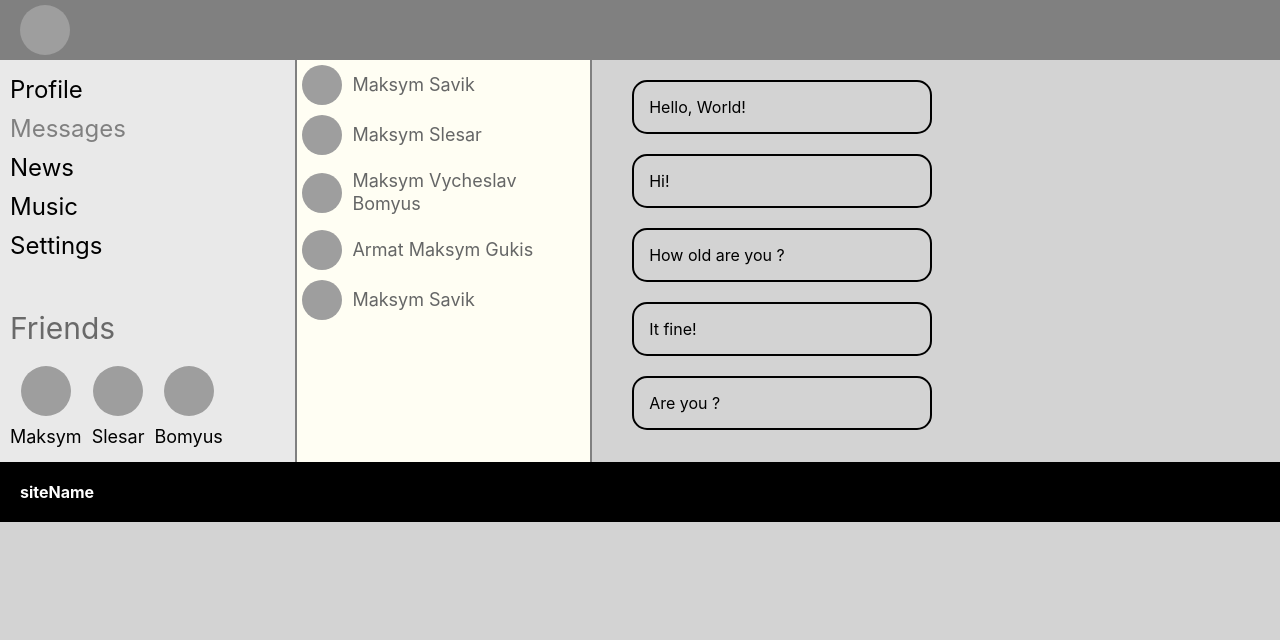
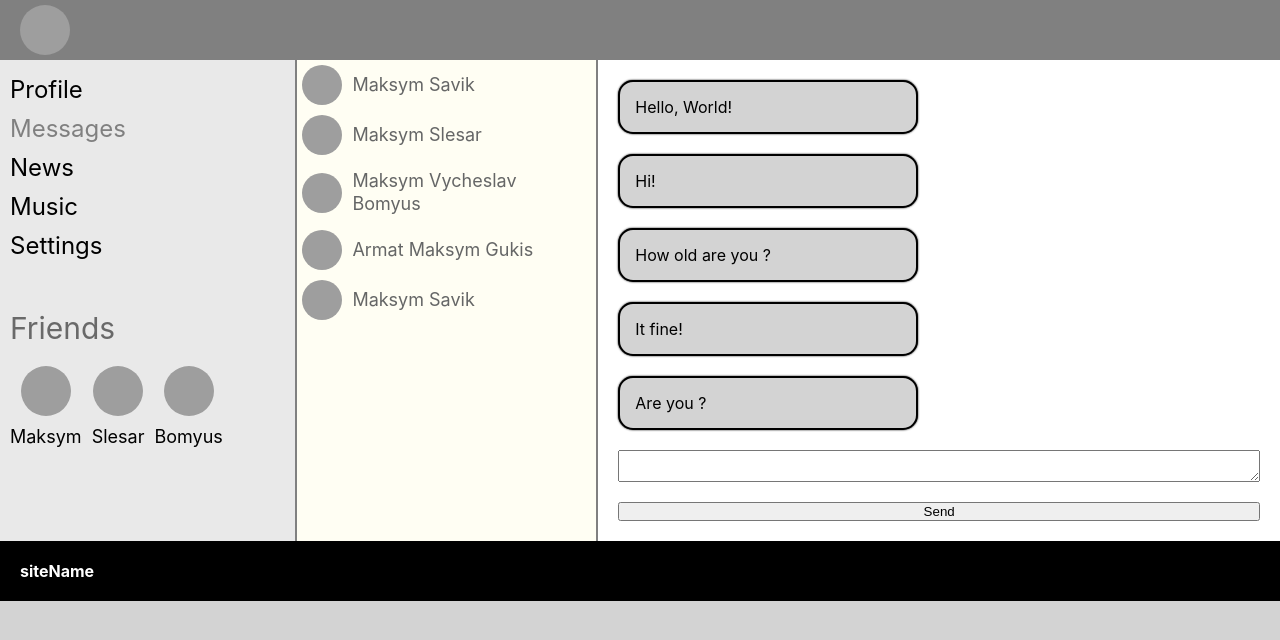
Before and after one commit to MTONSEG/react-studies, a React (Create React App) app: page /dialogs in a window 1280 px wide. Shown: the top 640 px of the page. Built offline with nearby package versions, Linux system fonts and the light colour scheme; grey boxes are pictures that could not be loaded.

Commit message:
addPost func

```diff
--- a/src/components/Dialogs/Dialogs.module.scss
+++ b/src/components/Dialogs/Dialogs.module.scss
@@ -2,7 +2,6 @@
 	display: grid;
 	grid-template-columns: 4fr 9fr;
 	grid-template-rows: 100%;
-	grid-column-gap: 20px;
 	height: 100%;
 }
 
--- a/src/components/Dialogs/Messages/Message/Message.module.scss
+++ b/src/components/Dialogs/Messages/Message/Message.module.scss
@@ -4,4 +4,6 @@
 	max-width: 300px;
 	padding: 15px;
 	position: relative;
+	background: lightgrey;
+	box-shadow: 0 0 2px black;
 }
--- a/src/components/Dialogs/Messages/Messages.jsx
+++ b/src/components/Dialogs/Messages/Messages.jsx
@@ -1,13 +1,22 @@
 import cls from './Messages.module.scss';
 import Message from './Message/Message';
+import React from "react";
 
 const Messages = (props) => {
+    let messageElements = props.messages.map((elem, index) => <Message message={elem.message} key={index}/>)
 
-    let messageElements = props.messages.map((elem,index) => <Message message={elem.message} key={index}/>)
-    //
+    let newMsgElement = React.createRef();
+
+    let addPost = () =>{
+        let text = newMsgElement.current.value;
+        alert(text);
+    }
+
     return (
         <div className={cls.messages}>
-        {messageElements}
+            {messageElements}
+            <textarea ref={newMsgElement}></textarea>
+            <button onClick={addPost}>Send</button>
         </div>
     );
 }
--- a/src/components/Dialogs/Messages/Messages.module.scss
+++ b/src/components/Dialogs/Messages/Messages.module.scss
@@ -1,4 +1,5 @@
 .messages {
+	background: #fff;
 	padding: 20px;
 	display: flex;
 	flex-direction: column;
--- a/src/components/Profile/MyPosts/MyPosts.jsx
+++ b/src/components/Profile/MyPosts/MyPosts.jsx
@@ -1,19 +1,30 @@
+import React from "react";
 import cls from './MyPosts.module.scss';
 import Post from './Post/Post';
 
 const MyPosts = (props) => {
 	let postElements = props.posts.map(post => <Post imageSrc={post.imageSrc} message={post.message} />);
 
+	let newPostElement = React.createRef();
+
+	let addPosts = ()=>{
+		let text = newPostElement.current.value;
+		alert(text);
+	}
+
 	return (
 		<div className={cls.block}>
 			<h1 className={cls.title}>My Posts</h1>
-			<form action='#' method='POST' className={cls.form}>
-				<input
-					type='text'
+			<form action='#' className={cls.form}>
+				<textarea
 					className={cls.input}
-					placeholder='your news...'
-				/>
-				<button type='submit' className={cls.btn}>Send</button>
+					ref={newPostElement}
+					placeholder='your news...'>
+				</textarea>
+				<button
+					className={cls.btn}
+					onClick={addPosts}
+				>Send</button>
 			</form>
 			{postElements}
 		</div>
```
Also changed, not shown: src/components/App/App.js (+18 -8 lines).
